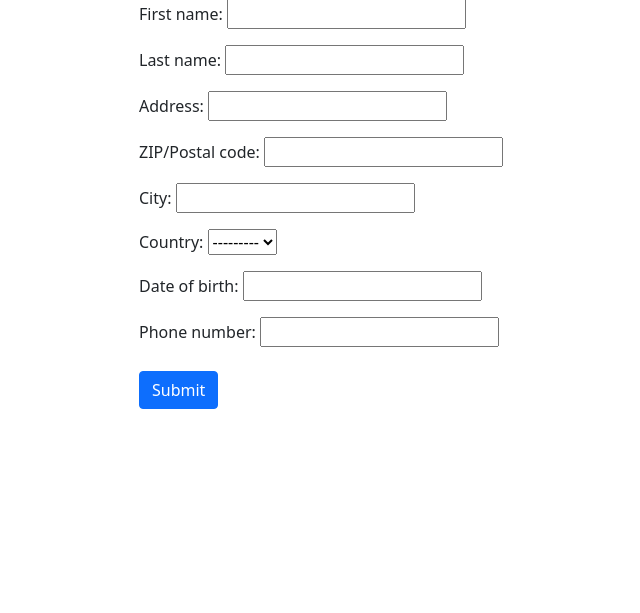
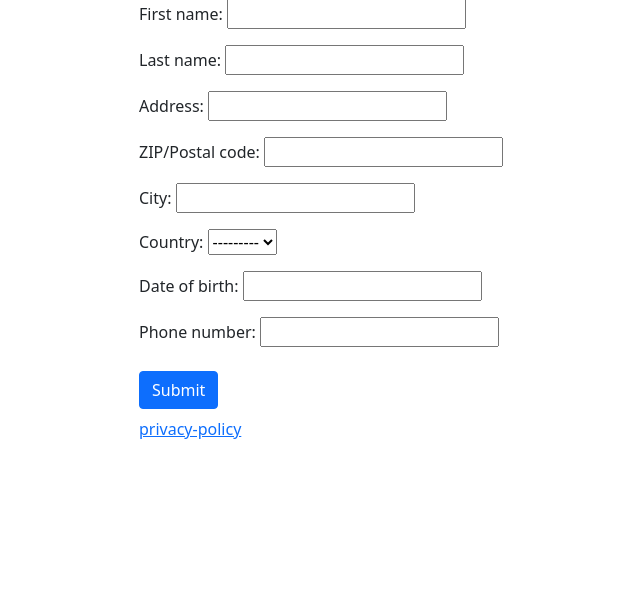
Before and after one commit to pymasterspl/Dshop, a Django app: template Dshop/apps/users/templates/users/registration.html in a window 1280 px wide. Shown: the part 73-686 px from the top of the page, without its empty margins (222-862 px from the left). Run offline with Django 4.2, Linux system fonts and the light colour scheme; the template is opened without the code that fills it: values that come from a table or form of the project are taken from there, others are empty; parts of the project's set-up code (start-up, migrations or seed data) failed here and were passed over; some libraries are stand-ins or nearby versions.

Commit message:
add to template new href

```diff
--- a/Dshop/apps/users/templates/users/registration.html
+++ b/Dshop/apps/users/templates/users/registration.html
@@ -15,6 +15,7 @@
                         <button type="submit" class="btn btn-primary mt-2 mb-2">Submit</button>
                     </div>
                 </form>
+                <a href="{% url 'privacy-policy' %}">privacy-policy</a>
             </div>
         </div>
     </div>
```
